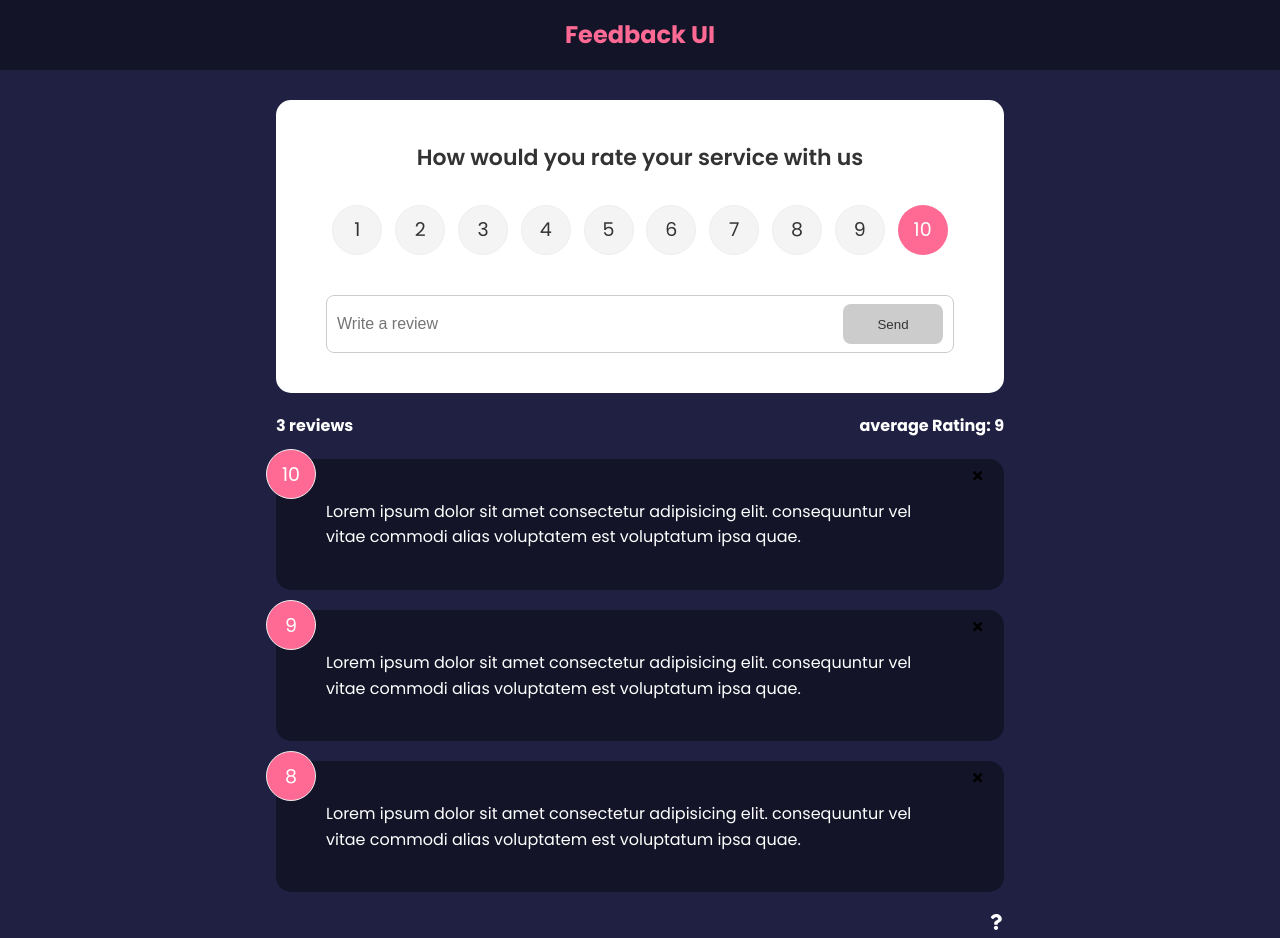
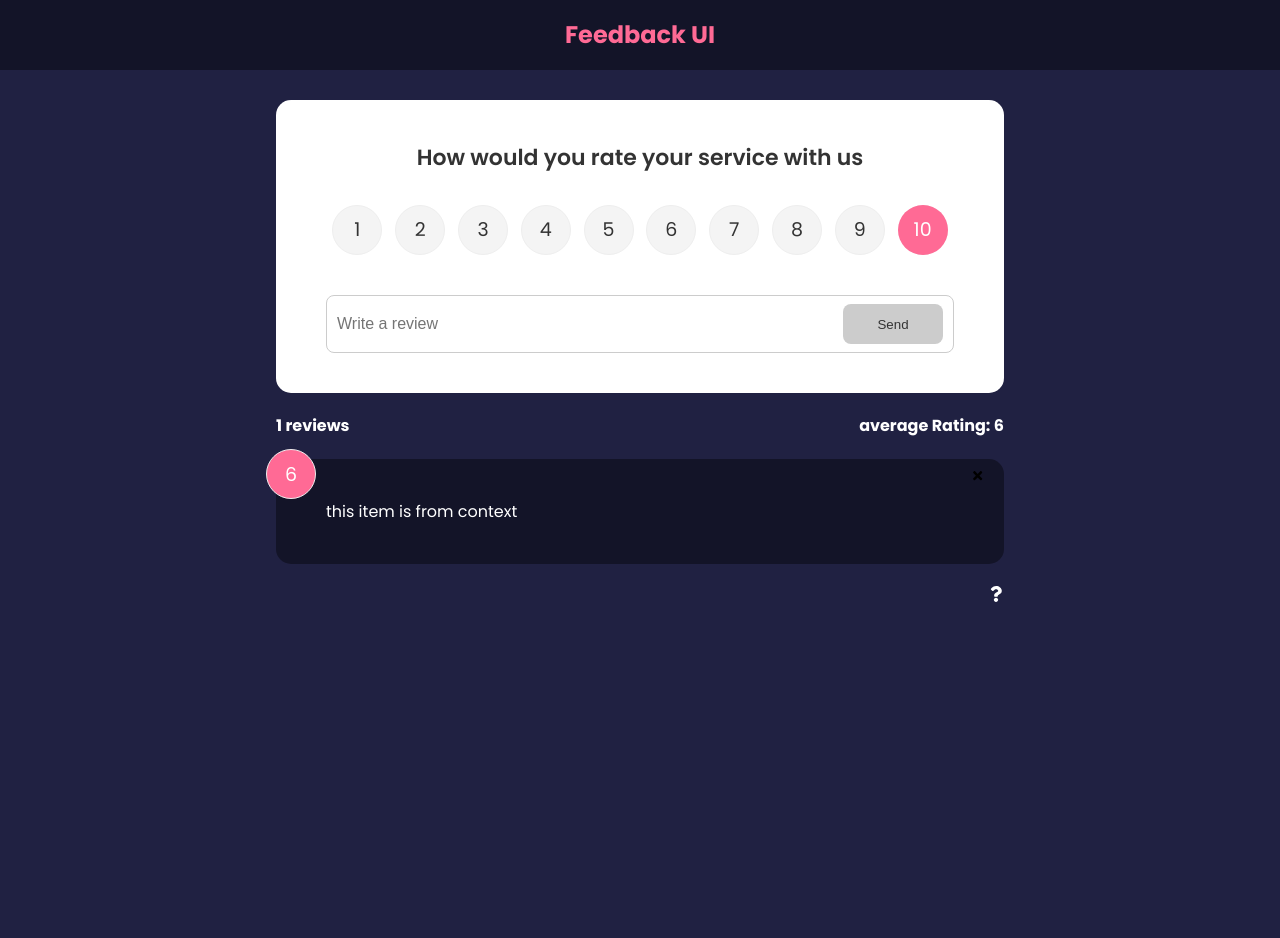
Before and after one commit to theKidCelo/FeedbackAPP, a React (Create React App) app in the folder feedback-app/: page / in a window 1280 px wide. After the commit the page ends 800 px from the top, so only its background shows below. Built offline with nearby package versions, Linux system fonts and the light colour scheme.

Commit message:
add and implement feedback context

```diff
--- a/feedback-app/src/App.js
+++ b/feedback-app/src/App.js
@@ -7,6 +7,7 @@
 import FeedbackData from "./data/Feedbackdata";
 import FeedbackForm from "./commponents/FeedbackForm";
 import About from "./pages/About";
+import { FeedbackProvider } from "./context/FeedbackContext";
 import AboutIcounLink from "./commponents/AboutIcounLink";
 
 function App() {
@@ -24,28 +25,31 @@
   };
 
   return (
+    <FeedbackProvider>
     <Router>
       <Header />
       <div className="container">
         <Routes>
-        <Route exact path='/' element={
-        <>
-          <FeedbackForm handleAdd={addFeedback} />
-        <FeedbackStats feedback={feedback} />
-        <Feedbacklist feedback={feedback} handleDelete={deleteFeedback} />
-        <AboutIcounLink />
-        </>
+          <Route
+            exact
+            path="/"
+            element={
+              <>
+                <FeedbackForm handleAdd={addFeedback} />
+                <FeedbackStats />
+                <Feedbacklist
+                  handleDelete={deleteFeedback}
+                />
+                <AboutIcounLink />
+              </>
+            }
+          ></Route>
 
-    }>
-
-        </Route>
-
-        <Route path="/about" element={<About />} />
-
-
+          <Route path="/about" element={<About />} />
         </Routes>
       </div>
     </Router>
+    </FeedbackProvider>
   );
 }
 
--- a/feedback-app/src/commponents/FeedbackStats.jsx
+++ b/feedback-app/src/commponents/FeedbackStats.jsx
@@ -1,16 +1,21 @@
-function FeedbackStats({feedback}) {
-    //caluclate rating average
-    let average = feedback.reduce((acc, cur) => {
-        return acc + cur.rating
-    }, 0) / feedback.length
+import { useContext } from "react";
+import FeedbackContext from "../context/FeedbackContext";
 
-    average = average.toFixed(1).replace(/[.,]0$/, '')
+function FeedbackStats() {
+    const {feedback} = useContext(FeedbackContext)
+  //caluclate rating average
+  let average =
+    feedback.reduce((acc, cur) => {
+      return acc + cur.rating;
+    }, 0) / feedback.length;
+
+  average = average.toFixed(1).replace(/[.,]0$/, "");
   return (
     <div className="feedback-stats">
       <h4>{feedback.length} reviews</h4>
-      <h4>  average Rating: {isNaN(average) ? 0 : average}</h4>
+      <h4> average Rating: {isNaN(average) ? 0 : average}</h4>
     </div>
-  )
+  );
 }
 
-export default FeedbackStats
+export default FeedbackStats;
--- a/feedback-app/src/commponents/Feedbacklist.jsx
+++ b/feedback-app/src/commponents/Feedbacklist.jsx
@@ -1,7 +1,11 @@
+import { useContext } from "react";
 import { motion, AnimatePresence } from "framer-motion";
 import FeedbackItem from "./FeedbackItem";
+import FeedbackContext from "../context/FeedbackContext";
 
-function Feedbacklist({ feedback, handleDelete }) {
+function Feedbacklist({ handleDelete }) {
+    const {feedback} = useContext(FeedbackContext)
+
   if (!feedback || feedback.length === 0) {
     return <p>No Feedback Yet</p>;
   }
@@ -10,11 +14,12 @@
     <div className="feedback-list">
       <AnimatePresence>
         {feedback.map((item) => (
-          <motion.div key={item.id}
-          initial={{opacity:0}}
-          animate={{ opacity: 1}}
-          exit={{opacity: 0}}>
-
+          <motion.div
+            key={item.id}
+            initial={{ opacity: 0 }}
+            animate={{ opacity: 1 }}
+            exit={{ opacity: 0 }}
+          >
             <FeedbackItem
               key={item.id}
               item={item}
--- /dev/null
+++ b/feedback-app/src/context/FeedbackContext.jsx
@@ -0,0 +1,21 @@
+import {createContext, useState} from 'react'
+
+const FeedbackContext = createContext()
+
+export const FeedbackProvider = ({children}) => {
+
+    const [feedback, setFeedback] = useState([
+        {
+            id: 1,
+            text: 'this item is from context',
+            rating: 6
+        }
+    ])
+    return <FeedbackContext.Provider value={{
+            feedback,
+    }}>
+        {children}
+    </FeedbackContext.Provider>
+}
+
+export default FeedbackContext
```
